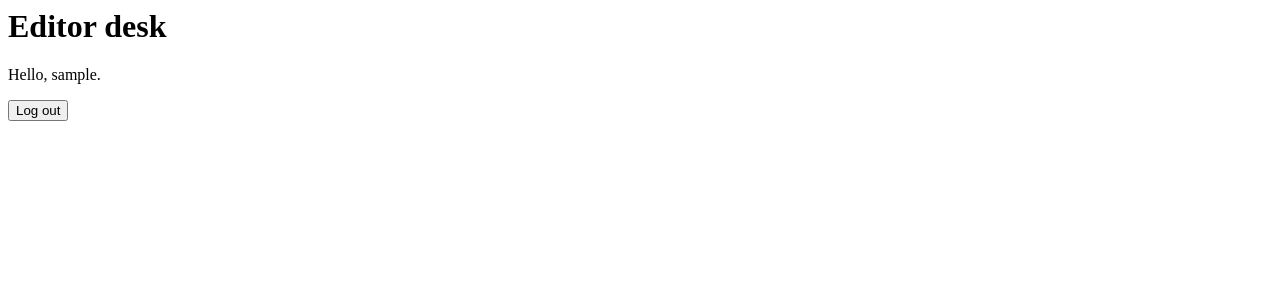
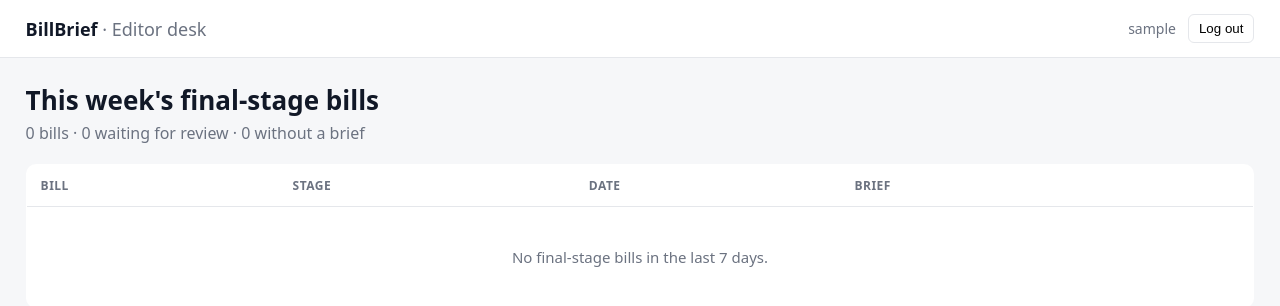
Before and after one commit to aqcunningham/BillBrief, a Django app: page /desk/ in a window 1280 px wide. Shown: the top 306 px of the page. Run offline with Django 5.2, Linux system fonts and the light colour scheme; the visitor is signed in with stand-in values (Sample User, id 1); data that the repository does not hold is empty.

Commit message:
Editor desk: table of this week's final-stage bills with brief status

```diff
--- a/bills/templates/bills/desk.html
+++ b/bills/templates/bills/desk.html
@@ -1,3 +1,77 @@
-<h1>Editor desk</h1>
-<p>Hello, {{ user.username }}.</p>
-<form method="post" action="{% url 'logout' %}">{% csrf_token %}<button>Log out</button></form>
+<!doctype html>
+<html lang="en"><head><meta charset="utf-8"><title>Editor desk · BillBrief</title>
+<meta name="viewport" content="width=device-width, initial-scale=1">
+<style>
+  :root{--ink:#111827;--muted:#6b7280;--line:#e5e7eb;--blue:#1d4ed8;--bg:#f6f7f9}
+  body{margin:0;font-family:system-ui,-apple-system,sans-serif;color:var(--ink);background:var(--bg)}
+  .bar{display:flex;justify-content:space-between;align-items:center;padding:14px clamp(16px,2vw,32px);background:#fff;border-bottom:1px solid var(--line)}
+  .brand{font-weight:700;font-size:18px;text-decoration:none;color:var(--ink)}
+  .brand span{color:var(--muted);font-weight:500}
+  .who{display:flex;gap:12px;align-items:center;font-size:14px;color:var(--muted)}
+  .who button{background:none;border:1px solid var(--line);border-radius:6px;padding:6px 10px;cursor:pointer}
+  main{padding:24px clamp(16px,2vw,32px)}
+  h1{font-size:26px;margin:0 0 4px}
+  .sub{color:var(--muted);margin:0 0 20px}
+  table{width:100%;border-collapse:collapse;background:#fff;border:1px solid var(--line);border-radius:10px;overflow:hidden}
+  th{text-align:left;font-size:12px;text-transform:uppercase;letter-spacing:.04em;color:var(--muted);padding:12px 14px;border-bottom:1px solid var(--line)}
+  td{padding:14px;border-bottom:1px solid var(--line);vertical-align:top;font-size:15px}
+  tr:last-child td{border-bottom:0}
+  .num{font-weight:600;white-space:nowrap}
+  .title{color:var(--muted);font-size:14px;margin-top:2px;max-width:520px}
+  .pill{display:inline-block;padding:3px 10px;border-radius:999px;font-size:13px;background:#eef2ff;color:#3730a3;white-space:nowrap}
+  .pill.law{background:#dcfce7;color:#166534}
+  .pill.veto{background:#fee2e2;color:#991b1b}
+  .st-Draft{color:#b45309;font-weight:600}
+  .st-Approved{color:#166534;font-weight:600}
+  .st-none{color:var(--muted)}
+  .btn{display:inline-block;padding:7px 14px;border-radius:8px;font-size:14px;text-decoration:none;white-space:nowrap;border:0}
+  .btn.primary{background:var(--blue);color:#fff}
+  .btn.ghost{border:1px solid var(--line);color:var(--ink);background:#fff}
+  .btn[disabled]{opacity:.45;cursor:not-allowed}
+  .empty{padding:40px;text-align:center;color:var(--muted)}
+</style></head>
+<body>
+  <header class="bar">
+    <a class="brand" href="{% url 'bills:home' %}">BillBrief <span>· Editor desk</span></a>
+    <div class="who">
+      {{ user.username }}
+      <form method="post" action="{% url 'logout' %}">{% csrf_token %}<button>Log out</button></form>
+    </div>
+  </header>
+
+  <main>
+    <h1>This week's final-stage bills</h1>
+    <p class="sub">{{ rows|length }} bill{{ rows|length|pluralize }} · {{ draft_count }} waiting for review · {{ missing_count }} without a brief</p>
+
+    <table>
+      <thead><tr><th>Bill</th><th>Stage</th><th>Date</th><th>Brief</th><th></th></tr></thead>
+      <tbody>
+      {% for r in rows %}
+        <tr>
+          <td>
+            <div class="num">{{ r.bill.bill_type }} {{ r.bill.number }}</div>
+            <div class="title">{{ r.bill.title|truncatechars:110 }}</div>
+          </td>
+          <td><span class="pill {{ r.pill_class }}">{{ r.stage }}</span></td>
+          <td>{{ r.date|date:"M j" }}</td>
+          <td>
+            {% if r.brief_status %}<span class="st-{{ r.brief_status }}">{{ r.brief_status }}</span>
+            {% else %}<span class="st-none">—</span>{% endif %}
+          </td>
+          <td>
+            {% if r.brief_status == "Draft" %}
+              <a class="btn primary" href="{% url 'admin:bills_brief_change' r.brief.id %}">Review</a>
+            {% elif r.brief_status == "Approved" %}
+              <a class="btn ghost" href="{% url 'bills:bill_detail' r.bill.slug %}">View on site</a>
+            {% else %}
+              <button class="btn primary" disabled title="Coming in step 5">Generate</button>
+            {% endif %}
+          </td>
+        </tr>
+      {% empty %}
+        <tr><td colspan="5" class="empty">No final-stage bills in the last 7 days.</td></tr>
+      {% endfor %}
+      </tbody>
+    </table>
+  </main>
+</body></html>
--- a/bills/views.py
+++ b/bills/views.py
@@ -156,7 +156,33 @@ def is_editor(user):
 
 editor_required = user_passes_test(is_editor)
 
-
 @editor_required
 def desk(request):
-    return render(request, "bills/desk.html", {})
+    rows = []
+    for score, action in top_bills(days=7, limit=12, min_score=80):
+        bill = action.bill
+        stage, _, _ = facts_as_of(bill, action.action_date)
+        newest = bill.briefs.order_by("-created_at").first()
+        approved = latest_approved(bill)
+
+        if newest and newest.status == Brief.Status.DRAFT:
+            brief_status, brief = "Draft", newest
+        elif approved:
+            brief_status, brief = "Approved", approved
+        else:
+            brief_status, brief = "", None
+
+        rows.append({
+            "bill": bill,
+            "stage": stage,
+            "pill_class": PILL_CLASSES.get(stage, ""),
+            "date": action.action_date,
+            "brief_status": brief_status,
+            "brief": brief,
+        })
+
+    return render(request, "bills/desk.html", {
+        "rows": rows,
+        "draft_count": sum(r["brief_status"] == "Draft" for r in rows),
+        "missing_count": sum(r["brief_status"] == "" for r in rows),
+    })
```
